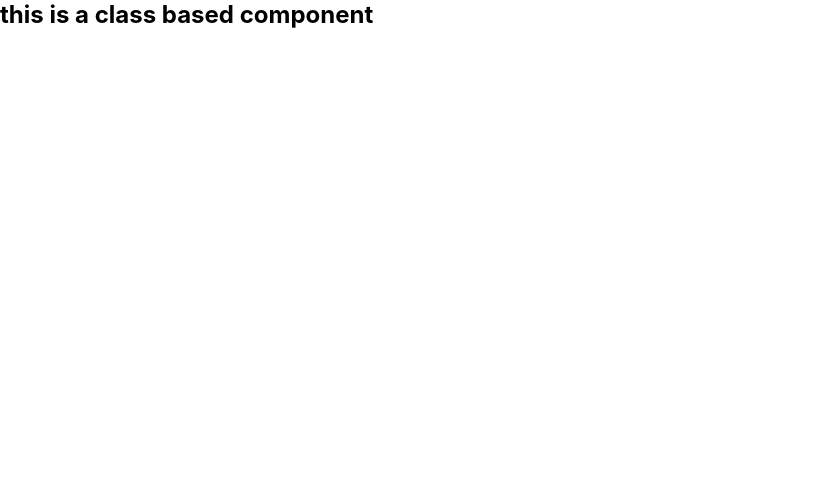
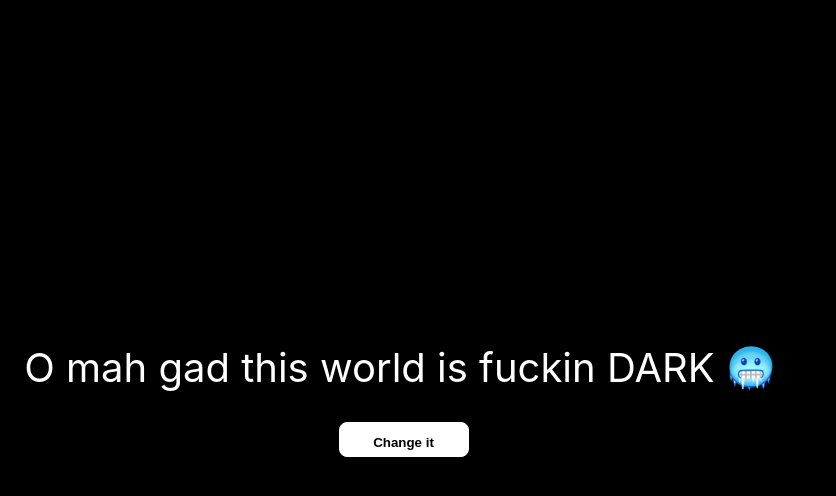
Before and after one commit to Deepak6205/React-Projects, a React (Create React App) app in the folder react-interview-projects/: page / in a window 1280 px wide. Shown: the top 496 px of the page, without its empty margins (0-836 px from the left). Built offline with nearby package versions, Linux system fonts and the light colour scheme.

Commit message:
light and dark mode

```diff
--- a/react-interview-projects/src/App.js
+++ b/react-interview-projects/src/App.js
@@ -3,6 +3,7 @@ import Accordian from "./components/accordian";
 import ImageSlider from "./components/Image-Slider/ImageSlider";
 import Class_Component from "./components/interview-practice-questions/Class_Component";
 import { JSX } from "./components/interview-practice-questions/JSX";
+import LightDarkMode from "./components/LightDarkTheme";
 import LoadMore from "./components/load-More";
 import QrCodeGenerator from "./components/QR-CODE";
 import RandomColor from "./components/random-color";
@@ -38,7 +39,10 @@ function App() {
         {/* <QrCodeGenerator/> */}
 
         {/* <JSX/> */}
-        <Class_Component/>
+        {/* <Class_Component/> */}
+
+        {/* Light-Dark-Theme*/}
+        <LightDarkMode/>
     </div>
   );
 }
--- /dev/null
+++ b/react-interview-projects/src/components/LightDarkTheme/index.jsx
@@ -0,0 +1,19 @@
+import useLocalStorage from "./useLocalStorage";
+import './styles.css';
+export default function LightDarkMode() {
+  const [theme, setTheme] = useLocalStorage("theme", "dark");
+
+  function handleToggleTheme() {
+    setTheme(theme === "light" ? "dark" : "light");
+  }
+  console.log(theme);
+
+  return (
+    <div className="light-dark-mode" data-theme={theme}>
+      <div className="container">
+        {theme === 'dark' ? <p> O mah gad this world is fuckin DARK 🥶 </p> : <p>thank god lights are ON 🤗</p>}
+        <button onClick={handleToggleTheme}>Change it</button>
+      </div>
+    </div>
+  );
+}
--- /dev/null
+++ b/react-interview-projects/src/components/LightDarkTheme/styles.css
@@ -0,0 +1,48 @@
+
+:root {
+    --background: #ffffff;
+    --text-primary: #000;
+    --button-bg: #000;
+    --button-text: #ffffff;
+  }
+
+  [data-theme="dark"] {
+    --background: #000000;
+    --text-primary: #fff;
+    --button-bg: #fff;
+    --button-text: #000;
+  }
+  .light-dark-mode {
+    background-color: var(--background);
+    height: 100vh;
+    display: flex;
+    flex-direction: column;
+    justify-content: center;
+    font-size: 20px;
+    transition: all 0.5s;
+  }
+
+  .light-dark-mode .container {
+    display: flex;
+    justify-content: center;
+    align-items: center;
+    flex-direction: column;
+    gap: 30px;
+  }
+
+  .light-dark-mode .container p {
+    color: var(--text-primary);
+    font-size: 40px;
+    margin: 0px;
+  }
+
+  .light-dark-mode .container button {
+    background-color: var(--button-bg);
+    border: 1px solid var(--button-bg);
+    color: var(--button-text);
+    padding: 12px;
+    border-radius: 8px;
+    font-weight: 600;
+    cursor: pointer;
+    width: 130px;
+  }
--- /dev/null
+++ b/react-interview-projects/src/components/LightDarkTheme/useLocalStorage.jsx
@@ -0,0 +1,20 @@
+import { useEffect, useState } from "react";
+
+export default function useLocalStorage(key, defaultValue) {
+  const [value, setValue] = useState(() => {
+    let currentValue;
+    try {
+      currentValue = JSON.parse(
+        localStorage.getItem(key) || String(defaultValue)
+      );
+    } catch (e) {
+      console.log(e);
+      currentValue = defaultValue;
+    }
+    return currentValue;
+  });
+  useEffect(()=>{
+    localStorage.setItem(key,JSON.stringify(value));
+  },[key,value])
+  return [value,setValue];
+}
```
